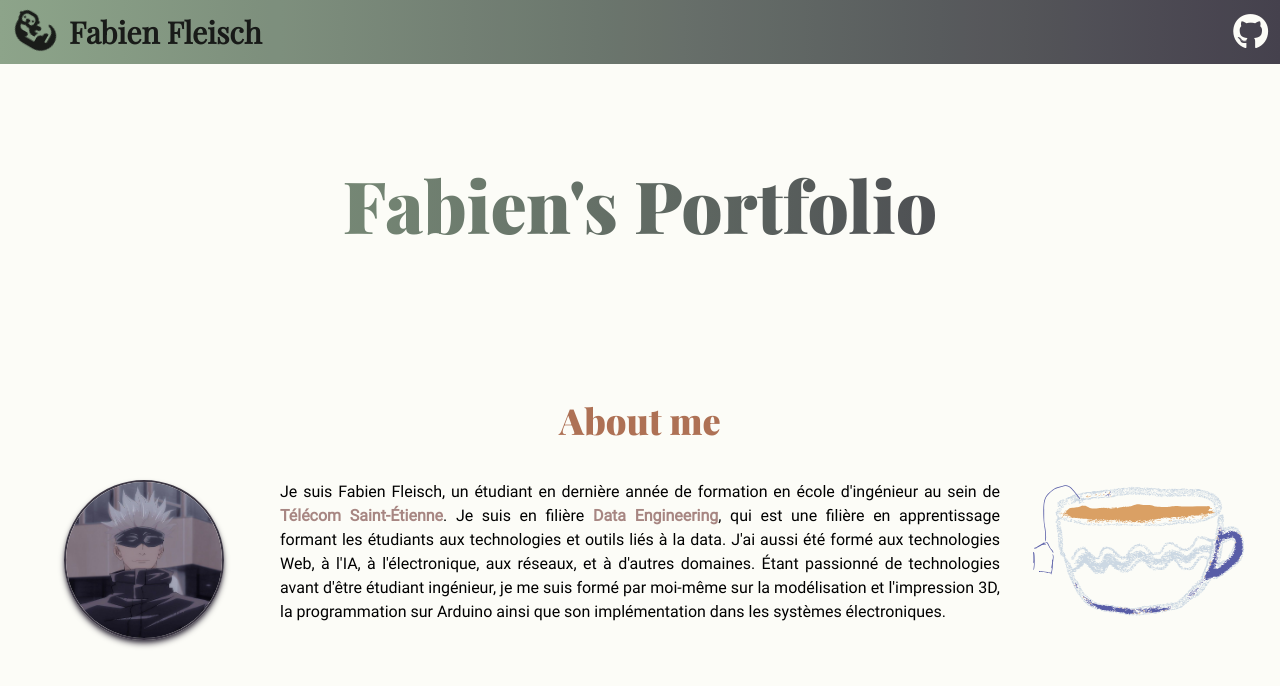
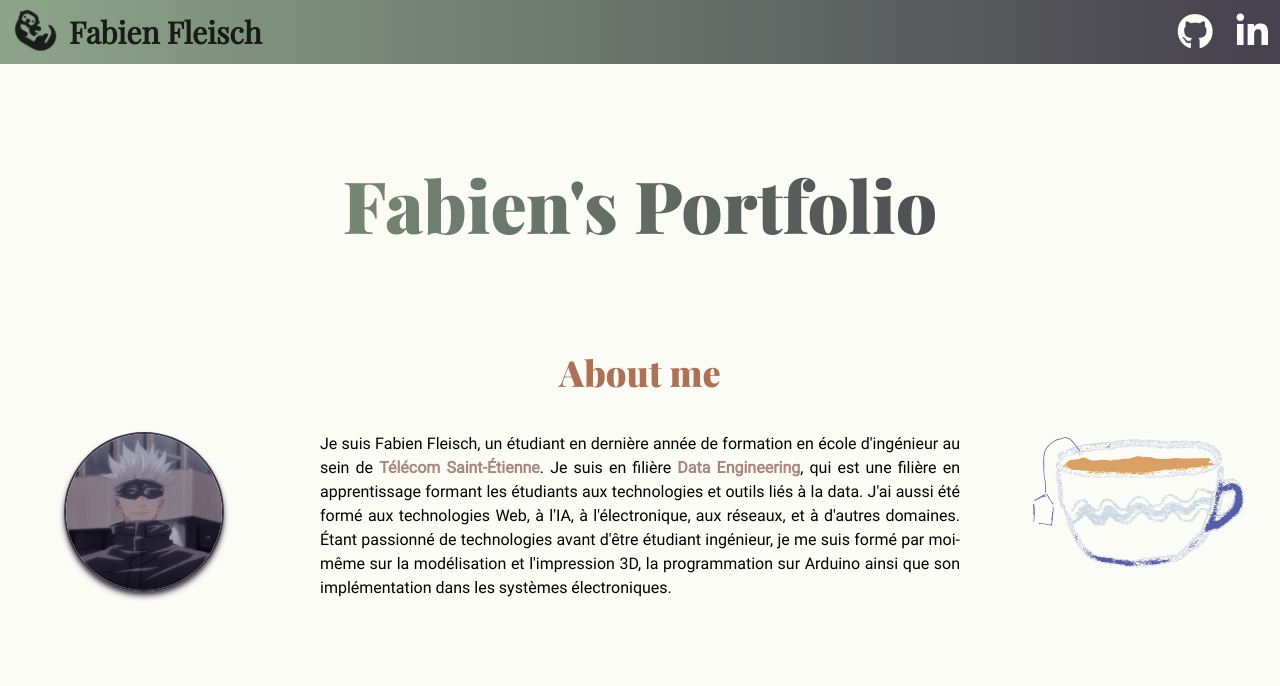
Before and after one commit to LileFab/portfolio_v1, a Vue app: page / in a window 1280 px wide. Shown: the top 686 px of the page. Built offline with nearby package versions, Linux system fonts and the light colour scheme.

Commit message:
add linkedin

```diff
--- a/src/App.vue
+++ b/src/App.vue
@@ -8,12 +8,15 @@
         <i class="fa-solid fa-otter text-4xl p-3 animate-waving-hand cursor-pointer"></i>
         Fabien Fleisch
       </a>
-      <a href="https://github.com/LileFab" class="flex items-center h-full p-3">
+      <a href="https://github.com/LileFab" target="_blank" class="ml-auto h-full p-3">
         <i class="fa-brands fa-github text-4xl text-baby_powder"></i>
+      </a>
+      <a href="https://www.linkedin.com/in/fabien-fleisch/" target="_blank" class="flex items-center h-full p-3">
+        <i class="fa-brands fa-linkedin-in text-4xl text-baby_powder"></i>
       </a>
     </header>
 
-    <div id="titre" class="p-20 pt-36 pb-32 animate-title-bounce">
+    <div id="titre" class="p-20 pt-36 pb-26">
       <h1 class="font-bold text-5xl md:text-7xl text-center mt-6 font-playfairb bg-gradient-to-r from-cambridge_blue  to-jet text-transparent bg-clip-text">Fabien's Portfolio</h1>
     </div>
     <div id="corps" class="m-8">
@@ -21,7 +24,7 @@
     <div class="grid grid-cols-5 gap-6 text-center">
       <img src="@/assets/png/gojo.jpg" alt="moi" class="border-2 rounded-full h-40 w-40 shadow-md shadow-jet border-jet relative ml-auto mr-auto animate-title-bounce">
 
-      <div class="col-span-3 text-justify">Je suis Fabien Fleisch, un étudiant en dernière année de formation en école d'ingénieur au sein de <a href="https://www.telecom-st-etienne.fr/" class="font-bold text-cinereous ">Télécom Saint-Étienne</a>. Je suis en filière <a href="https://www.telecom-st-etienne.fr/formation/ingenieur-en-apprentissage-data-engineering/" class="font-bold text-cinereous ">Data Engineering</a>, qui est une filière en apprentissage formant les étudiants aux technologies et outils liés à la data. J'ai aussi été formé aux technologies Web, à l'IA, à l'électronique, aux réseaux, et à d'autres domaines. Étant passionné de technologies avant d'être étudiant ingénieur, je me suis formé par moi-même sur la modélisation et l'impression 3D, la programmation sur Arduino ainsi que son implémentation dans les systèmes électroniques.
+      <div class="col-span-3 text-justify pr-10 pl-10">Je suis Fabien Fleisch, un étudiant en dernière année de formation en école d'ingénieur au sein de <a href="https://www.telecom-st-etienne.fr/" class="font-bold text-cinereous ">Télécom Saint-Étienne</a>. Je suis en filière <a href="https://www.telecom-st-etienne.fr/formation/ingenieur-en-apprentissage-data-engineering/" class="font-bold text-cinereous ">Data Engineering</a>, qui est une filière en apprentissage formant les étudiants aux technologies et outils liés à la data. J'ai aussi été formé aux technologies Web, à l'IA, à l'électronique, aux réseaux, et à d'autres domaines. Étant passionné de technologies avant d'être étudiant ingénieur, je me suis formé par moi-même sur la modélisation et l'impression 3D, la programmation sur Arduino ainsi que son implémentation dans les systèmes électroniques.
 </div>
       <div><img src="@\assets\svg\tasse.svg" alt=""></div>
 
```
